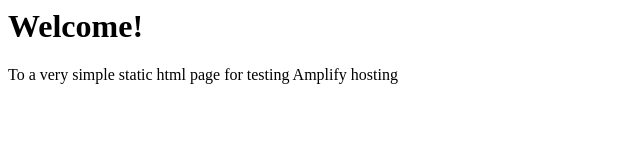
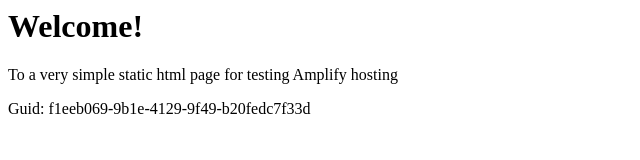
Before and after one commit to aws-aemilia-hkg/Github-PR-Commit-Integration-Test-DoNotTouch-GithubWebhookPreviewCanaryTest-v1-prod-ap-east-1, a website: page src/index.html in a window 1280 px wide. Shown: the whole page, without its empty margins (0-640 px from the left). Drawn offline with Linux system fonts and the light colour scheme.

Commit message:
commit from integ tests

```diff
--- a/src/index.html
+++ b/src/index.html
@@ -1,3 +1,5 @@
+
+
 <html lang="en">
 
 <head>
@@ -10,6 +12,6 @@
 <body>
     <h1>Welcome!</h1>
     <p>To a very simple static html page for testing Amplify hosting</p>
-</body>
+    <p>Guid: f1eeb069-9b1e-4129-9f49-b20fedc7f33d</p></body>
 
 </html>
```
